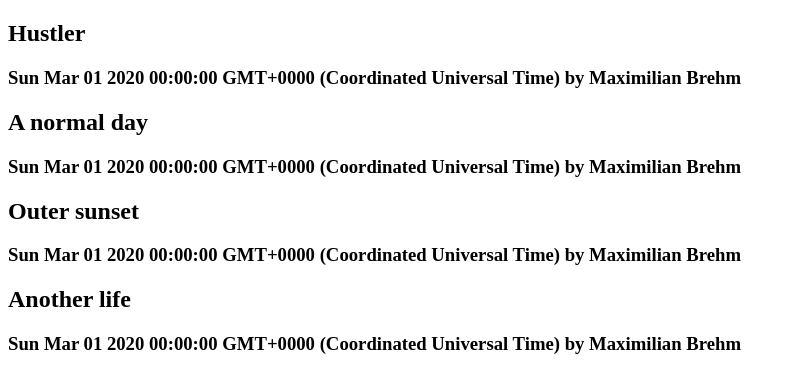
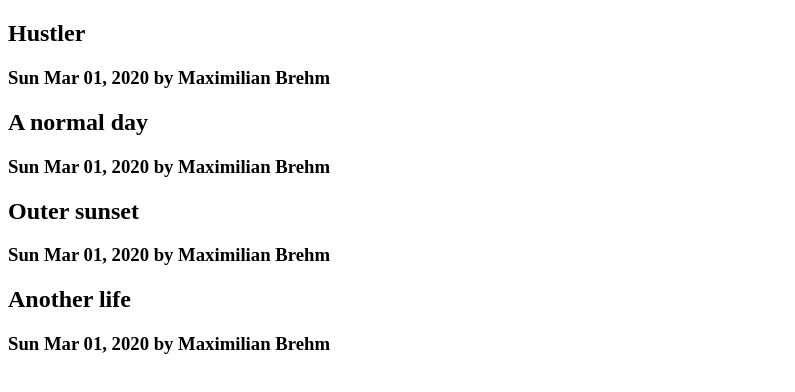
Before and after one commit to magmabyte/angular-blog, an Angular app: page /feed in a window 1280 px wide. Shown: the top 392 px of the page, without its empty margins (0-795 px from the left). Built offline with nearby package versions, Linux system fonts and the light colour scheme.

Commit message:
Add prettify date function and use in feed

```diff
--- a/src/app/blog-feed/blog-feed.component.html
+++ b/src/app/blog-feed/blog-feed.component.html
@@ -1,4 +1,4 @@
 <div *ngFor="let post of posts">
   <h2>{{ post.title }}</h2>
-  <h3>{{ post.date }} by {{ post.author }}</h3>
+  <h3>{{ prettifyDate(post.date) }} by {{ post.author }}</h3>
 </div>
--- a/src/app/blog-feed/blog-feed.component.ts
+++ b/src/app/blog-feed/blog-feed.component.ts
@@ -1,6 +1,7 @@
 import { Component, OnInit } from '@angular/core';
 import { Post } from '../post';
 import { BlogService } from '../blog.service';
+import { prettyDate } from '../helpers';
 
 @Component({
   selector: 'app-blog-feed',
@@ -19,4 +20,7 @@ export class BlogFeedComponent implements OnInit {
         .subscribe(posts => this.posts = posts);
   }
 
+  prettifyDate(date: Date): string {
+    return prettyDate(date);
+  }
 }
--- /dev/null
+++ b/src/app/helpers.ts
@@ -0,0 +1,7 @@
+export const prettyDate = (date: Date): string =>
+  new Date(date)
+    .toString()
+    .split(' ')
+    .slice(0, 4)
+    .join(' ')
+    .replace(/( \d+)$/, ',$1')
```
